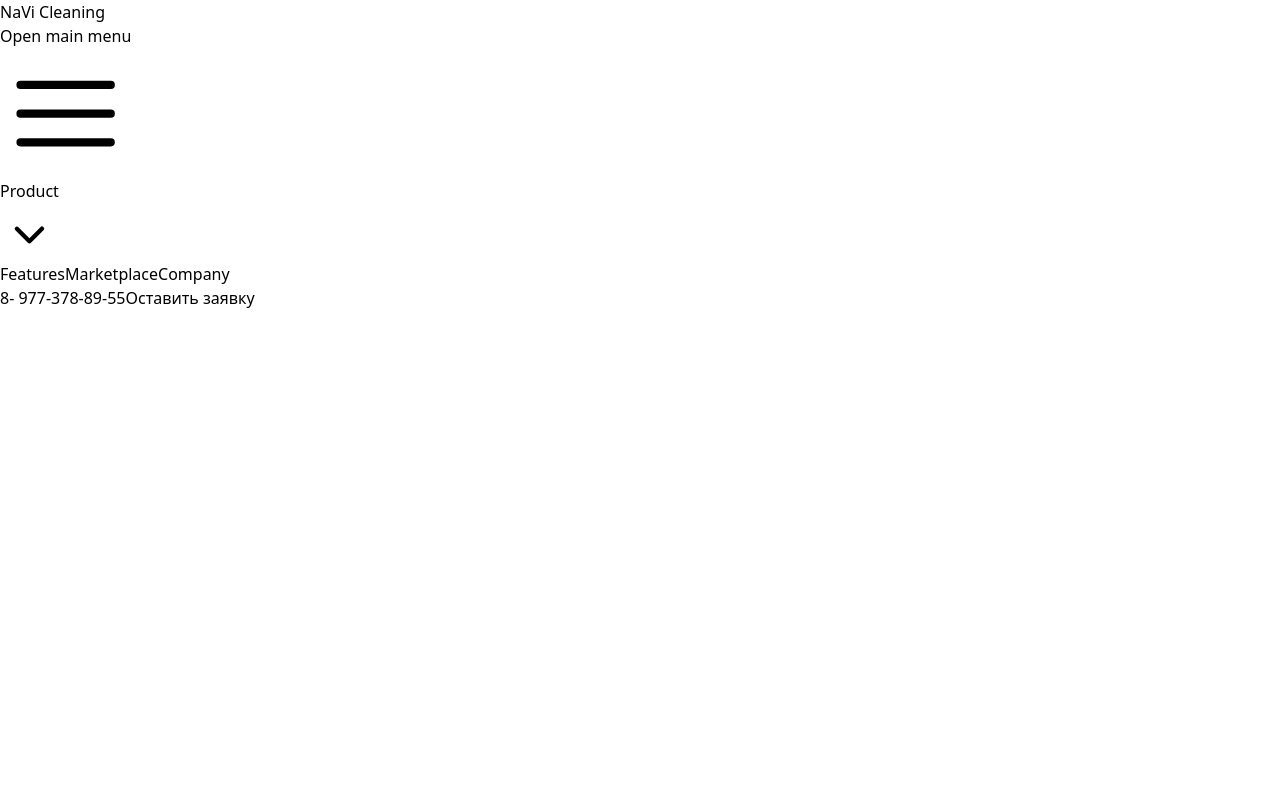
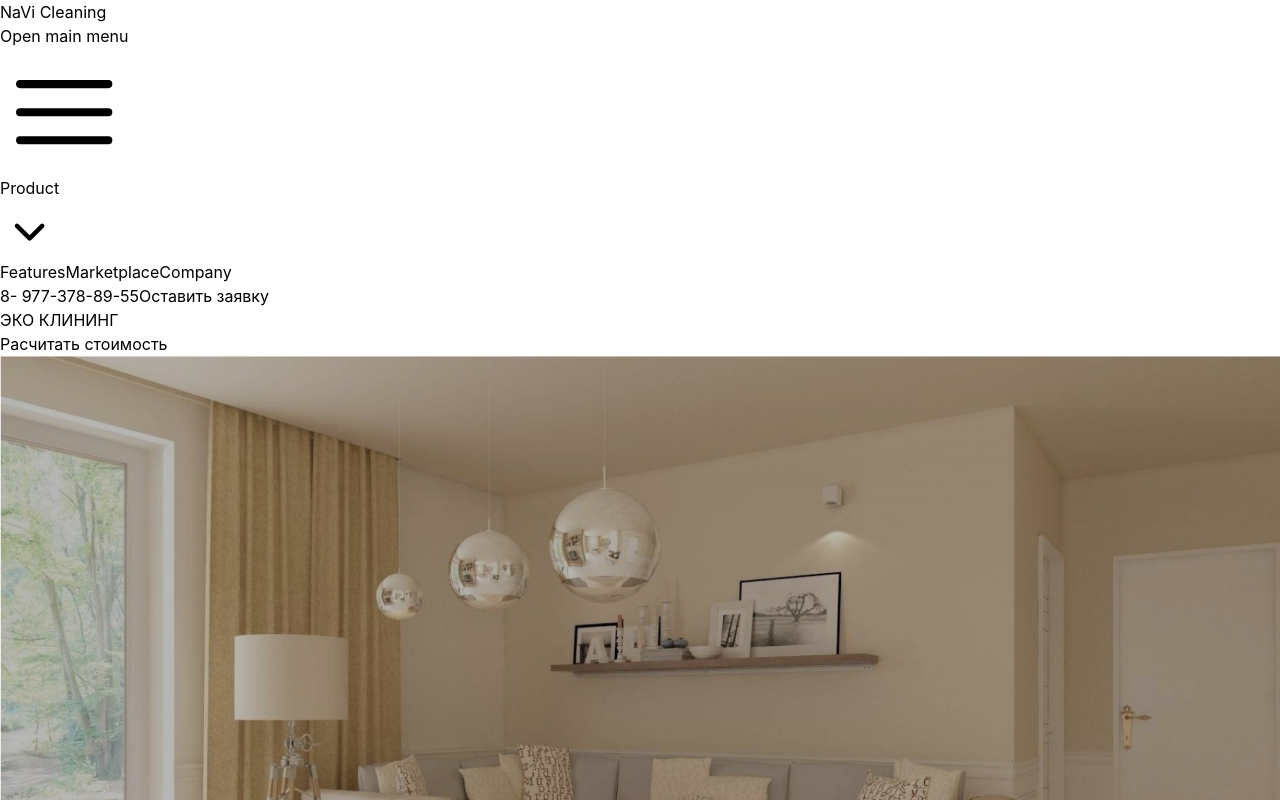
Before and after one commit to andrronov/cleaning, a Vue app: page / in a window 1280 px wide. Shown: the top 800 px of the page. Built offline with nearby package versions, Linux system fonts and the light colour scheme.

Commit message:
reasons section

```diff
--- a/src/components/landing.vue
+++ b/src/components/landing.vue
@@ -1,7 +1,46 @@
 <template>
-   <headerNav />
+  <div class="flex flex-col items-center">
+    <headerNav />
+    <div class="flex flex-col justify-center items-center">
+      <div class="absolute flex flex-col justify-between items-center h-52 mt-20">
+        <h1 class="font-kyiv text-4xl xs:text-7xl mix-blend-overlay font-medium text-white text-center">ЭКО КЛИНИНГ</h1>
+        <defButton class="mix-blend-hard-light px-5 py-3 text-lg text-[#555555] bg-[#D9D9D9]">Расчитать стоимость</defButton>
+      </div>
+      <img src="/public/img/clean-house-blacked.jpg" class="w-full min-h-screen object-cover" alt="">
+    </div>
+
+    <!-- 5 REASONS -->
+    <div class="bg-[#FEFDF5] w-full">
+      <div class="h-[867px] max-w-7xl mx-auto relative flex flex-col items-center sm:justify-center gap-4">
+        <p class="sm:text-[280px] text-9xl -mt-4 text-dev-100 sm:absolute px-6 sm:px-24 rounded-3xl border-2 border-[#E5E4DC] z-20">5</p>
+        <p class="uppercase sm:-mt-14 sm:ml-[154px] text-xl sm:text-2xl text-[#6A6A6A] z-20">Причин почему именно мы</p>
+
+        <div class="flex flex-col mx-2 sm:absolute -top-8 xl:left-28 min-w-20 xl:max-w-[474px] sm:max-w-[414px] sm:left-12 rounded-3xl p-4 shadow-2xl bg-white">
+          <h3 class="uppercase text-dev-300 text-xl sm:text-2xl text-center my-4">Ваш комфорт - главный приоритет</h3>
+          <p class="text-txt-100 text-center px text-[15px]">Команда NaVi гарантирует вам комфорт на каждом этапе сотрудничества. Мы готовы приспособиться к вашему графику, учесть все ваши пожелания и обеспечить высокий стандарт клининга. Каждый член нашей команды обладает сертификацией МБА и обладает навыками, необходимыми для создания чистоты и комфорта в любом помещении. Наша главная миссия - создать для вас максимальный комфорт и чистоту как дома, так и на рабочем месте.</p>
+        </div>
+        <div class="flex flex-col mx-2 sm:absolute top-8 xl:right-16 sm:right-10 min-w-20 sm:max-w-[474px] rounded-3xl p-4 shadow-2xl bg-white">
+          <h3 class="uppercase text-dev-300 text-xl sm:text-2xl text-center my-4">Абсолютная безопасность</h3>
+          <p class="text-txt-100 text-center sm:text-end px text-[15px]">Наша команда стремится обеспечить благонадежность каждого исполнителя, поэтому мы тщательно проверяем их надежность в службе безопасности. Кроме того, в целях прозрачности и доверия, мы фиксируем процесс уборки с помощью видеооборудования. Каждая работа большого масштаба также курируется вашим персональным менеджером, который пребывает на объекте. Мы гарантируем безопасность вашего имущества и стремимся принести вам только положительные эмоции после нашего сотрудничества.</p>
+        </div>
+        <div class="flex flex-col mx-2 sm:absolute top-[340px] left-2 min-w-20 xl:max-w-[474px] sm:max-w-[384px] rounded-3xl p-4 shadow-2xl bg-white">
+          <h3 class="uppercase text-dev-300 text-xl sm:text-2xl text-center my-4">Экологически чистые материалы</h3>
+          <p class="text-txt-100 text-center sm:text-start px text-[15px]">Мы - NaVi, и мы гордимся тем, что мы используем инновационные пробиотические моющие средства, защитные нано-покрытия и современный профессиональный инструментарий. Наша компания также предлагает специальные предложения для семей с детьми и домашними питомцами, чтобы обеспечить полную чистоту и безопасность для всех членов вашей семьи. После того, как мы закончим уборку, ваше помещение станет примером безупречной санитарной чистоты и экологической безопасности.</p>
+        </div>
+        <div class="flex flex-col mx-2 sm:absolute top-96 right-2 min-w-20 xl:max-w-[474px] sm:max-w-[384px] rounded-3xl p-4 shadow-2xl bg-white">
+          <h3 class="uppercase text-dev-300 text-xl sm:text-2xl text-center my-4">Любой тип клининга</h3>
+          <p class="text-txt-100 text-center sm:text-end px text-[15px]">NaVi – это компания, специализирующаяся на уборке, которая находится в Москве. Мы предлагаем услуги премиум-класса по уборке различной сложности и масштаба. Наша компания оказывает услуги как для частных лиц, так и для бизнеса. Мы готовы организовать одноразовую срочную уборку квартиры или предоставить полномасштабную аутсорсинговую клининговую поддержку для вашего бизнеса. Мы уверены в нашей способности выполнить любую задачу, связанную с уборкой, и сделать это на самом высоком уровне качества.</p>
+        </div>
+        <div class="flex flex-col mx-2 sm:absolute sm:top-[720px] xl:top-[670px] min-w-20 sm:max-w-[404px] rounded-3xl p-4 shadow-2xl bg-white">
+          <h3 class="uppercase text-dev-300 text-xl sm:text-2xl text-center my-4">Честная цена</h3>
+          <p class="text-txt-100 text-center px text-[15px]">Наши цены на уборку визиток клининг-компании всегда честны и прозрачны. Мы стремимся предоставлять нашим клиентам высококачественные услуги по доступной цене. Мы учитываем все особенности и масштабы каждой задачи, чтобы предложить наиболее выгодные условия. При работе с нами вы можете быть уверены, что каждый рубль, потраченный на наши услуги, будет оправдан качеством работы и вниманием к деталям.</p>
+        </div>
+      </div>
+    </div>
+   </div>
 </template>
 
 <script setup>
 import headerNav from './navigation/headerNav.vue';
+import defButton from './UI/defButton.vue';
 </script>
--- a/src/components/navigation/headerNav.vue
+++ b/src/components/navigation/headerNav.vue
@@ -1,21 +1,21 @@
 <template>
-   <header class="bg-white">
-     <nav class="mx-auto flex max-w-7xl items-center justify-between p-6 lg:px-8" aria-label="Global">
-       <div class="flex lg:flex-1">
+   <header class="fixed text-white w-full pt-2 backdrop-blur-xl z-40">
+     <nav class="mx-auto max-w-7xl flex items-center justify-between lg:px-8" aria-label="Global">
+       <div class="flex lg:flex-0">
          <a href="#" class="-m-1.5 p-1.5">
            <span>NaVi Cleaning</span>
            <!-- <img class="h-8 w-auto" src="https://tailwindui.com/img/logos/mark.svg?color=indigo&shade=600" alt="" /> -->
          </a>
        </div>
        <div class="flex lg:hidden">
-         <button type="button" class="-m-2.5 inline-flex items-center justify-center rounded-md p-2.5 text-gray-700" @click="mobileMenuOpen = true">
+         <button type="button" class="-m-2.5 inline-flex items-center justify-center rounded-md p-2.5 text-gray-100" @click="mobileMenuOpen = true">
            <span class="sr-only">Open main menu</span>
            <Bars3Icon class="h-6 w-6" aria-hidden="true" />
          </button>
        </div>
        <PopoverGroup class="hidden lg:flex lg:gap-x-12">
          <Popover class="relative">
-           <PopoverButton class="flex items-center gap-x-1 text-sm font-semibold leading-6 text-gray-900">
+           <PopoverButton class="flex items-center gap-x-1 text-sm font-semibold leading-6 text-gray-100">
              Product
              <ChevronDownIcon class="h-5 w-5 flex-none text-gray-400" aria-hidden="true" />
            </PopoverButton>
@@ -46,12 +46,12 @@
            </transition>
          </Popover>
 
-         <a href="#" class="text-sm font-semibold leading-6 text-gray-900">Features</a>
-         <a href="#" class="text-sm font-semibold leading-6 text-gray-900">Marketplace</a>
-         <a href="#" class="text-sm font-semibold leading-6 text-gray-900">Company</a>
+         <a href="#" class="text-sm font-semibold leading-6 text-gray-100">Features</a>
+         <a href="#" class="text-sm font-semibold leading-6 text-gray-100">Marketplace</a>
+         <a href="#" class="text-sm font-semibold leading-6 text-gray-100">Company</a>
        </PopoverGroup>
-       <div class="hidden lg:flex lg:flex-1 flex-col items-center lg:justify-end">
-         <a href="tel:89773788955" class="text-sm font-semibold leading-6 text-gray-900">8- 977-378-89-55</a>
+       <div class="hidden lg:flex flex-col items-center lg:justify-end">
+         <a href="tel:89773788955" class="text-sm font-semibold leading-6 text-gray-100">8- 977-378-89-55</a>
          <defButton class="bg-dev-10 text-txt-100">Оставить заявку</defButton>
        </div>
      </nav>
--- a/src/index.css
+++ b/src/index.css
@@ -2,7 +2,14 @@
 @tailwind components;
 @tailwind utilities;
 
+@import url('https://fonts.googleapis.com/css2?family=Inter:wght@100..900&display=swap');
+
 @font-face {
    font-family: "KyivType Serif";
    src: url('../public/fonts/kyivtype-serif-regular3.ttf');
+};
+
+body{
+   font-family: "Inter", sans-serif;
+   font-optical-sizing: auto;
 }
--- a/tailwind.config.js
+++ b/tailwind.config.js
@@ -17,7 +17,15 @@ export default {
     },
     fontFamily: {
       kyiv: ['KyivType Serif', 'Serif']
-    }
+    },
+    screens: {
+        xs: "614px",
+        s: "769px",
+        sm: "1002px",
+        md: "1022px",
+        lg: "1092px",
+        xl: "1280px"
+    },
   },
   plugins: [],
   purge: ['./index.html', './src/**/*.{vue,js}']
```
Also changed, not shown: public/img/clean-house-blacked.jpg (added), 1 other file (tests, documents, lock files or other folders).
